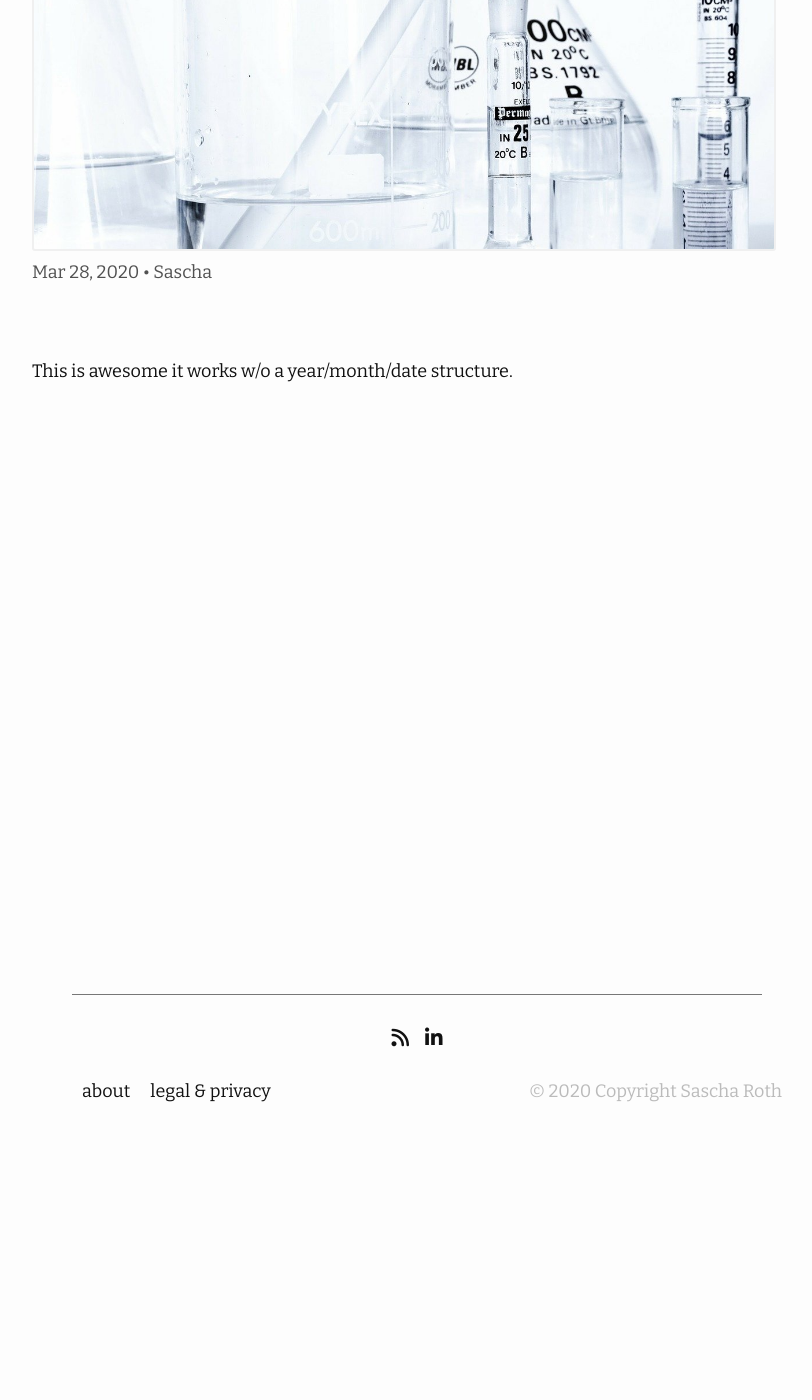
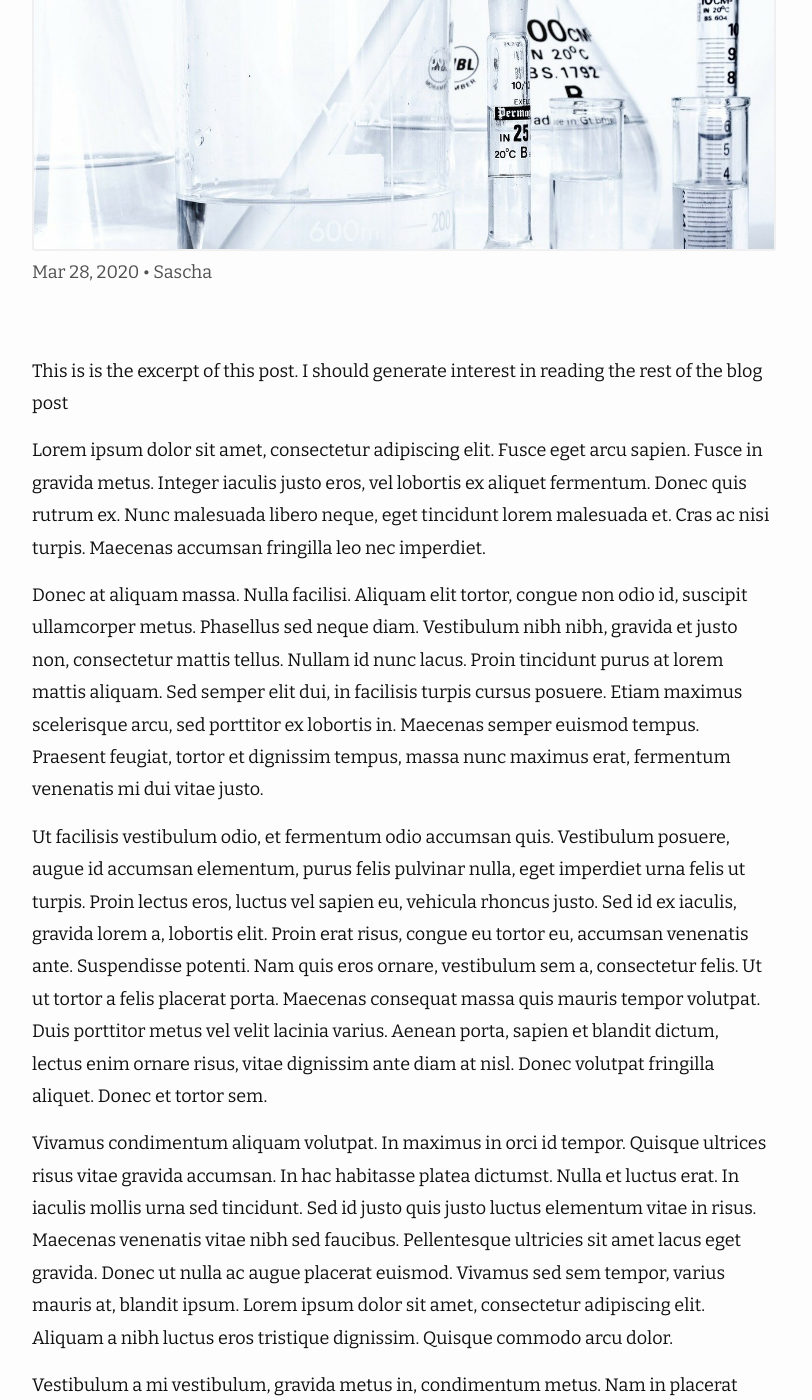
Before and after one commit to Ashjawik/ashjawik.github.io, a Jekyll site: the page built from _posts/2020-03-28-test.markdown, in a window 1280 px wide and 1400 px high, scrolled down 278 px. Shown: the whole window, without its empty margins (238-1050 px from the left). Built offline with Jekyll 4.4.1, drawn with Linux system fonts in a browser that asks for light colours; nearby versions of some CDN libraries; some of the changed text lies outside the part shown.

Commit message:
added excerpt support for blog posts & atom feed

```diff
--- a/_config.yml
+++ b/_config.yml
@@ -35,6 +35,9 @@ plugins:
   - jekyll-feed
   - jekyll-redirect-from
 
+feed:
+  excerpt_only: true
+
 # Exclude from processing.
 # The following items will not be processed, by default.
 # Any item listed under the `exclude:` key here will be automatically added to
--- a/_posts/2020-03-28-test.markdown
+++ b/_posts/2020-03-28-test.markdown
@@ -1,5 +1,12 @@
 ---
+# settings
 layout: post
+excerpt_separator: <!--excerpt ends here -->
+published: true
+sitemap:
+  exclude: false
+
+# blog post related
 title:  "test post"
 date:   2020-03-28 13:43 +0100
 author: Sascha
@@ -7,13 +14,22 @@ feature-image:
   src: /assets/img/blog/test/lab-217041_1280
   type: jpg
   alt: That's a test image
-published: true
-sitemap:
-  exclude: false
 categories:
   - test-category
 tags:
   - test-tag
 ---
 
-This is awesome it works w/o a year/month/date structure.
+This is is the excerpt of this post. I should generate interest in reading the rest of the blog post
+
+<!--excerpt ends here -->
+
+Lorem ipsum dolor sit amet, consectetur adipiscing elit. Fusce eget arcu sapien. Fusce in gravida metus. Integer iaculis justo eros, vel lobortis ex aliquet fermentum. Donec quis rutrum ex. Nunc malesuada libero neque, eget tincidunt lorem malesuada et. Cras ac nisi turpis. Maecenas accumsan fringilla leo nec imperdiet.
+
+Donec at aliquam massa. Nulla facilisi. Aliquam elit tortor, congue non odio id, suscipit ullamcorper metus. Phasellus sed neque diam. Vestibulum nibh nibh, gravida et justo non, consectetur mattis tellus. Nullam id nunc lacus. Proin tincidunt purus at lorem mattis aliquam. Sed semper elit dui, in facilisis turpis cursus posuere. Etiam maximus scelerisque arcu, sed porttitor ex lobortis in. Maecenas semper euismod tempus. Praesent feugiat, tortor et dignissim tempus, massa nunc maximus erat, fermentum venenatis mi dui vitae justo.
+
+Ut facilisis vestibulum odio, et fermentum odio accumsan quis. Vestibulum posuere, augue id accumsan elementum, purus felis pulvinar nulla, eget imperdiet urna felis ut turpis. Proin lectus eros, luctus vel sapien eu, vehicula rhoncus justo. Sed id ex iaculis, gravida lorem a, lobortis elit. Proin erat risus, congue eu tortor eu, accumsan venenatis ante. Suspendisse potenti. Nam quis eros ornare, vestibulum sem a, consectetur felis. Ut ut tortor a felis placerat porta. Maecenas consequat massa quis mauris tempor volutpat. Duis porttitor metus vel velit lacinia varius. Aenean porta, sapien et blandit dictum, lectus enim ornare risus, vitae dignissim ante diam at nisl. Donec volutpat fringilla aliquet. Donec et tortor sem.
+
+Vivamus condimentum aliquam volutpat. In maximus in orci id tempor. Quisque ultrices risus vitae gravida accumsan. In hac habitasse platea dictumst. Nulla et luctus erat. In iaculis mollis urna sed tincidunt. Sed id justo quis justo luctus elementum vitae in risus. Maecenas venenatis vitae nibh sed faucibus. Pellentesque ultricies sit amet lacus eget gravida. Donec ut nulla ac augue placerat euismod. Vivamus sed sem tempor, varius mauris at, blandit ipsum. Lorem ipsum dolor sit amet, consectetur adipiscing elit. Aliquam a nibh luctus eros tristique dignissim. Quisque commodo arcu dolor.
+
+Vestibulum a mi vestibulum, gravida metus in, condimentum metus. Nam in placerat justo, in mattis lorem. Quisque sed volutpat purus. Cras non nunc tristique, ultrices eros sit amet, elementum ipsum. Mauris nisi augue, tempor nec risus consequat, suscipit interdum leo. Suspendisse in neque eget ante laoreet varius. Mauris nec dolor in dui convallis posuere. Sed suscipit facilisis felis consectetur vehicula. Aenean non sapien in diam sodales ornare.
```
